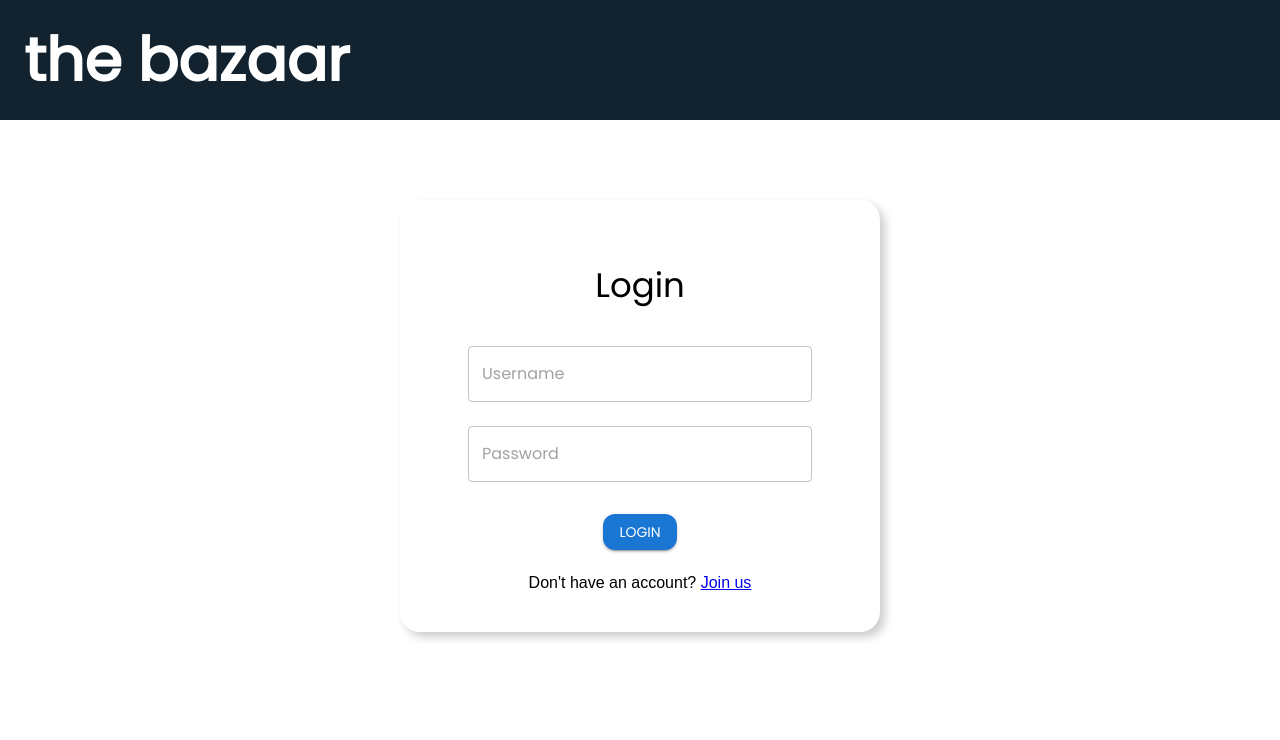
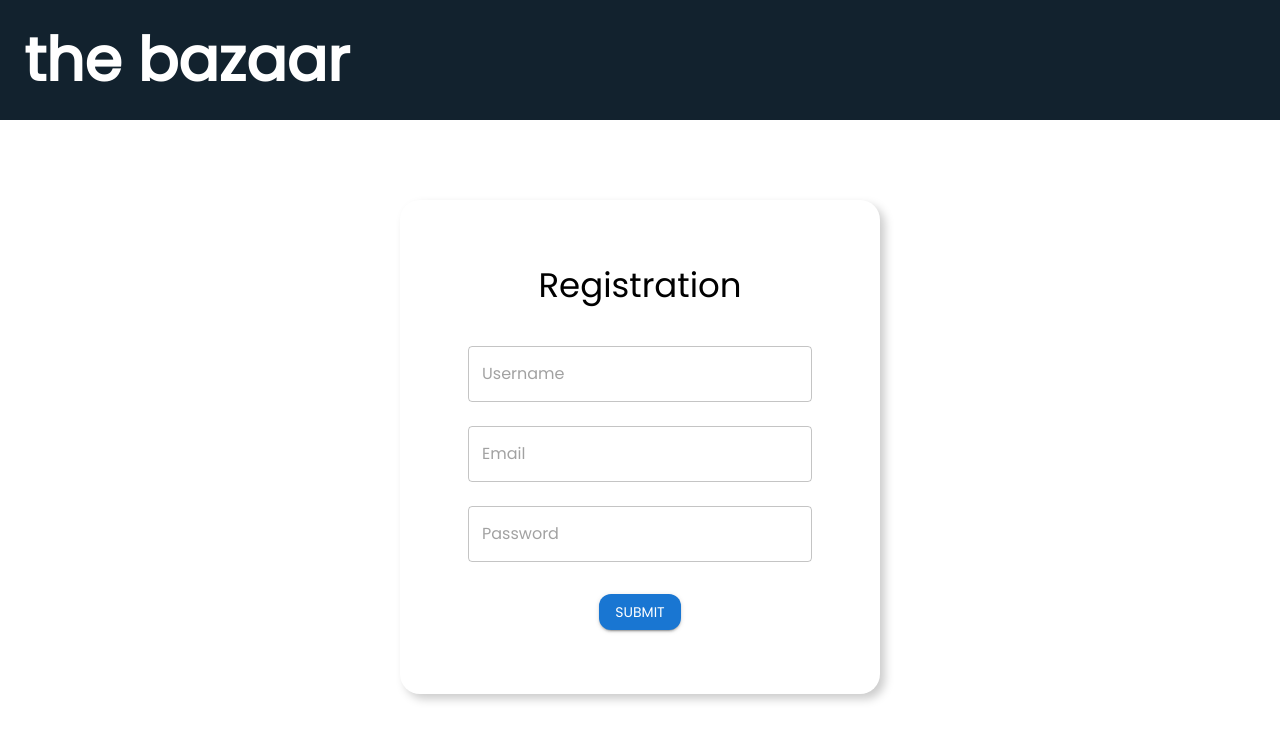
Before and after one commit to ScotuzziJr/thebazaar-frontend, a React (Create React App) app: page /register in a window 1280 px wide. Shown: the top 740 px of the page. Built offline with nearby package versions, Linux system fonts and the light colour scheme.

Commit message:
feat: adding the navigation to register screen and validating the login flow and registration flow

```diff
--- a/package.json
+++ b/package.json
@@ -11,6 +11,7 @@
     "@testing-library/user-event": "^13.5.0",
     "react": "^18.2.0",
     "react-dom": "^18.2.0",
+    "react-router-dom": "^6.17.0",
     "react-scripts": "5.0.1",
     "react-toastify": "^9.1.3",
     "web-vitals": "^2.1.4"
--- a/src/App.js
+++ b/src/App.js
@@ -1,6 +1,8 @@
 import { createTheme, ThemeProvider } from '@mui/material';
+import { Route, Routes } from "react-router-dom";
 
 import Login from "./components/Login";
+import Register from "./components/Register";
 
 
 const theme = createTheme({
@@ -15,7 +17,10 @@ function App() {
   return (
     <ThemeProvider theme={theme}>
       <div className="App">
-        <Login />
+        <Routes>
+          <Route path="/" element={<Login />} />
+          <Route path="/register" element={<Register />} />
+        </Routes>
       </div>
     </ThemeProvider>
   );
--- a/src/components/Login.jsx
+++ b/src/components/Login.jsx
@@ -2,6 +2,7 @@ import React, { useEffect, useState } from 'react'
 import { Box, Button, TextField, Typography, createTheme, ThemeProvider } from '@mui/material'
 import { ToastContainer, toast } from 'react-toastify';
 import 'react-toastify/dist/ReactToastify.css';
+import { Link, useNavigate } from "react-router-dom";
 
 import HeaderLogin from './HeaderLogin';
 
@@ -106,7 +107,7 @@ const Login = () => {
                         <Typography
                             variant="p"
                         >
-                            Don't have an account? <a href='www.google.com'>Join us</a>
+                            Don't have an account? <Link to='/register'>Join us</Link>
                         </Typography>
                     </Box>
                 </form>
--- a/src/components/Register.jsx
+++ b/src/components/Register.jsx
@@ -1,5 +1,7 @@
 import { Box, Button, TextField, Typography } from '@mui/material'
 import React, { useState } from 'react'
+import { ToastContainer, toast } from 'react-toastify';
+import 'react-toastify/dist/ReactToastify.css';
 
 import HeaderLogin from './HeaderLogin';
 
@@ -10,6 +12,7 @@ const Register = () => {
 
 
     const handleRegistration = async () => {
+        try {
             const new_user = await fetch("http://localhost:8000/api/users/create", {
                 method: "POST",
                 headers: {
@@ -23,13 +26,16 @@ const Register = () => {
             })
             .then((res) => {
                 if(res.status === 201) {
-                alert("Successfull registration");
+                    toast.success("Successfull registration");
                 } else {
-                alert("Registration failed");
+                    toast.error("User already exists");
                 }
 
                 return res.json();
             })
+        } catch(e) {
+            toast.error("Error connecting to API");
+        }
     }
 
     return (
@@ -95,6 +101,7 @@ const Register = () => {
                     >
                         Submit
                     </Button>
+                    <ToastContainer />
                 </Box>
             </form>
         </Box>
--- a/src/index.js
+++ b/src/index.js
@@ -1,12 +1,16 @@
 import "./index.css";
+import React from 'react';
+import ReactDOM from "react-dom/client";
+import { BrowserRouter as Router } from "react-router-dom";
 
-import React from 'react';
-import ReactDOM from 'react-dom/client';
 import App from './App';
 
 const root = ReactDOM.createRoot(document.getElementById('root'));
+
 root.render(
   <React.StrictMode>
-    <App />
+    <Router>
+      <App />
+    </Router>
   </React.StrictMode>
 );
```
Also changed, not shown: 1 other file (tests, documents, lock files or other folders). Lines whose indentation alone changed are shown as unchanged.
